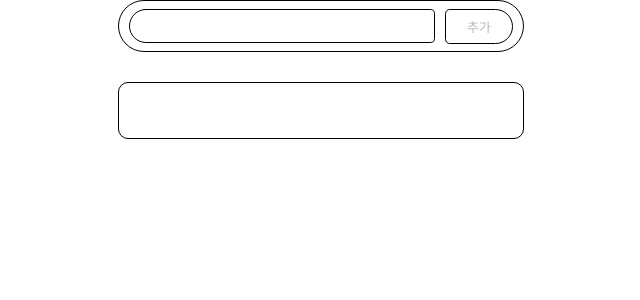
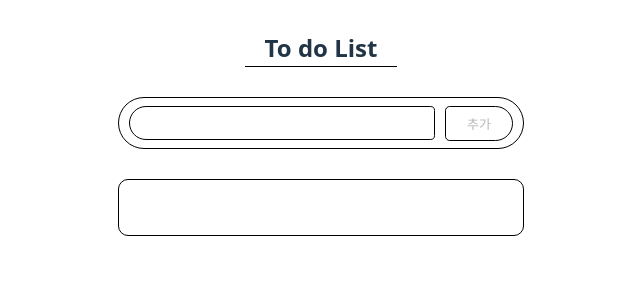
Before and after one commit to s-ahnn/todoList-React, a React (Vite) app: page / in a window 1280 px wide. Shown: the top 300 px of the page, without its empty margins (319-959 px from the left). Built offline with nearby package versions, Linux system fonts and the light colour scheme.

Commit message:
style: 타이틀 추가

```diff
--- a/src/App.css
+++ b/src/App.css
@@ -5,6 +5,13 @@
   flex-direction: column;
   align-items: center;
   gap: 30px;
+}
+
+#title {
+  margin: 0px;
+  margin-top: 30px;
+  border-bottom: 1px solid black;
+  padding: 0px 20px;
 }
 
 #Add {
--- a/src/App.jsx
+++ b/src/App.jsx
@@ -8,6 +8,7 @@ function App() {
 
   return (
     <>
+      <h2 id='title'>To do List</h2>
       <AddTodo setHaveTo={setHaveTo} haveTo={haveTo}/>
       <Todos haveTo={haveTo} setHaveTo={setHaveTo}/>
     </>
```
